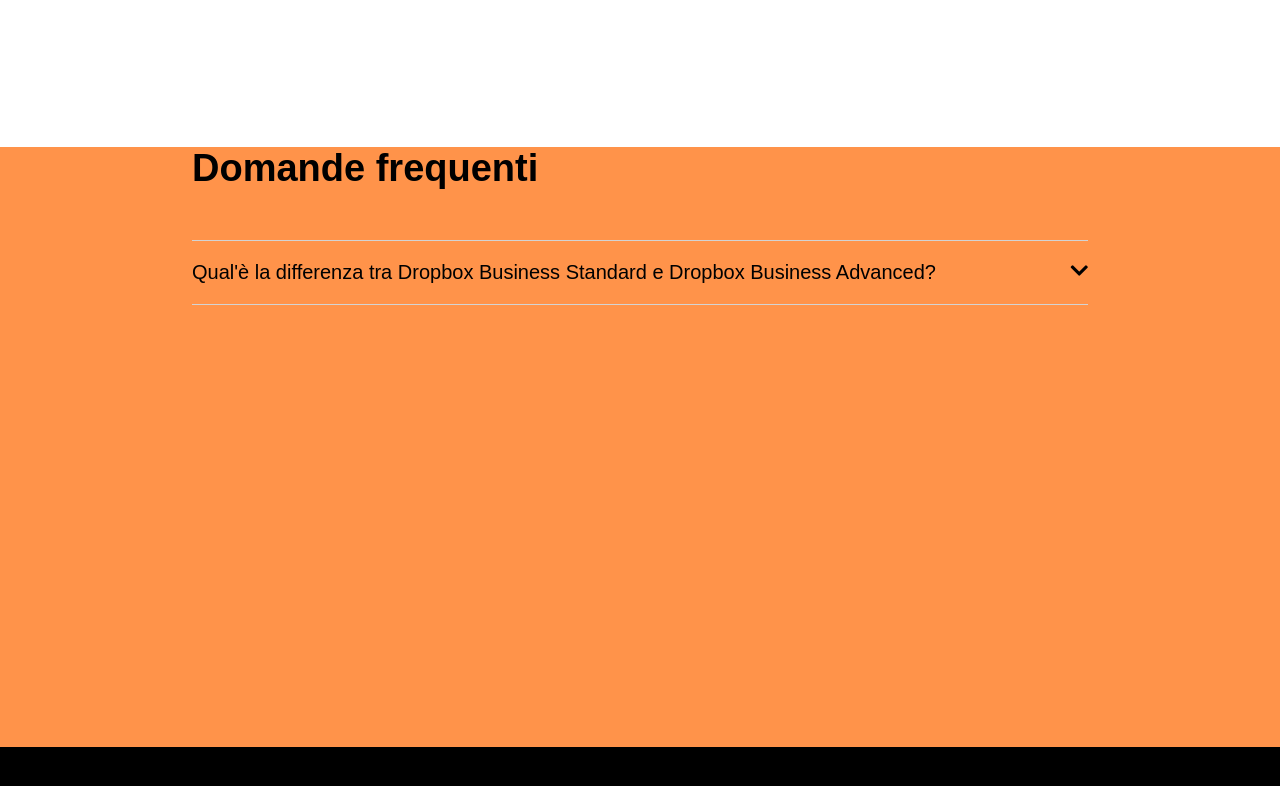
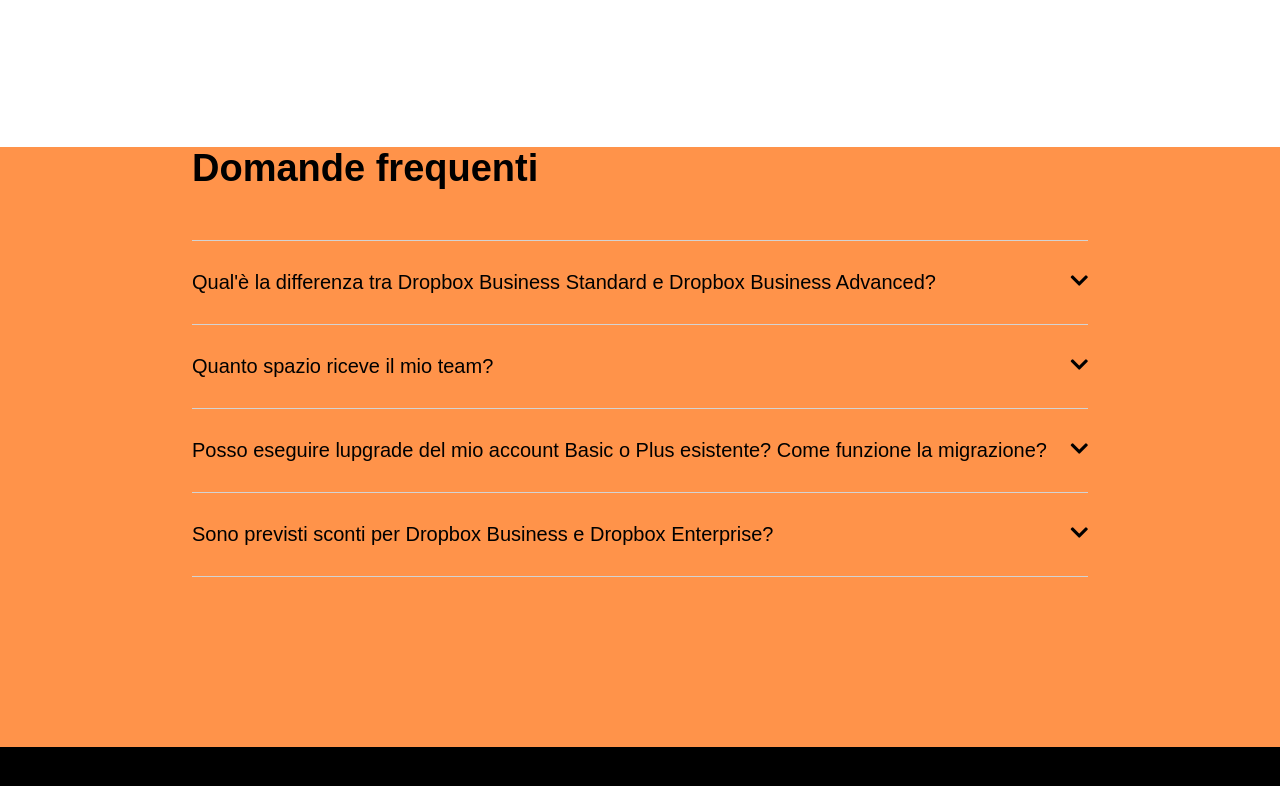
Before and after one commit to Roydano/htmlcss-dropbox, a plain HTML site: page index.html in a window 1280 px wide. Shown: the part 4947-5733 px from the top of the page. Drawn offline with Linux system fonts and the light colour scheme.

Commit message:
add sezione faq

```diff
--- a/css/style.css
+++ b/css/style.css
@@ -667,10 +667,13 @@
 #domande li{
     list-style: none;
     font-size: 20px;
+    border-top: 1px solid lightgrey;
+    padding: 30px 0;
+    cursor: pointer;
+}
+
+#domande ul:last-child{
     border-bottom: 1px solid lightgrey;
-    border-top: 1px solid lightgrey;
-    padding: 20px 0;
-    cursor: pointer;
 }
 
 #domande li>i:nth-child(2){
--- a/index.html
+++ b/index.html
@@ -467,6 +467,21 @@
                         <i class="fas fa-chevron-up float-dx"></i>
                         <p>Il piano Standard fornisce ai team 5 TB (5000 GB) di spazio di archiviazione e semplici strumenti di condivisione e collaborazione. Per i team che hanno bisogno di più spazio di archiviazione e sicurezza, il piano Advanced offre tutto lo spazio necessario al team, oltre a sofisticate funzioni di amministrazione, controllo, integrazione e sicurezza. Per ulteriori informazioni sui nostri piani, consulta questa pagina.</p>
                     </li>
+                    <li>Quanto spazio riceve il mio team?
+                        <i class="fas fa-chevron-down float-dx"></i>
+                        <i class="fas fa-chevron-up float-dx"></i>
+                        <p>Dropbox Business offre tre piani per soddisfare le esigenze del tuo team. Il piano Standard offre al tuo team 5 TB (5000 GB) di spazio di archiviazione condiviso. Per i team che hanno bisogno di più spazio, i piani Advanced e Enterprise offrono tutto lo spazio necessario.</p>
+                    </li>
+                    <li>Posso eseguire lupgrade del mio account Basic o Plus esistente? Come funzione la migrazione?
+                        <i class="fas fa-chevron-down float-dx"></i>
+                        <i class="fas fa-chevron-up float-dx"></i>
+                        <p>Se utilizzi già Dropbox, passare a un account Dropbox Business è facile. I tuoi contenuti non verranno modificati, i file resteranno dove sono e tutte le impostazioni (come relazioni tra cartelle condivise e dispositivi collegati) rimarranno invariate. Per gli amministratori: tutti i membri del team che utilizzano già Dropbox usufruiranno della stessa esperienza, mentre a tutti gli utenti che non dispongono di un account Dropbox esistente verrà chiesto di registrarsi quando invii un invito. Nel caso di utenti Plus che passano a Dropbox Business, tutti i crediti restanti verranno restituiti sotto forma di rimborso proporzionale utilizzando il metodo di pagamento originale.</p>
+                    </li>
+                    <li>Sono previsti sconti per Dropbox Business e Dropbox Enterprise?
+                        <i class="fas fa-chevron-down float-dx"></i>
+                        <i class="fas fa-chevron-up float-dx"></i>
+                        <p>Sì. Prevediamo sconti per volumi, nonché sconti per enti non profit e di istruzione. Contatta il nostro team di vendita per ulteriori informazioni.</p>
+                    </li>
 
 
                 </ul>
```
